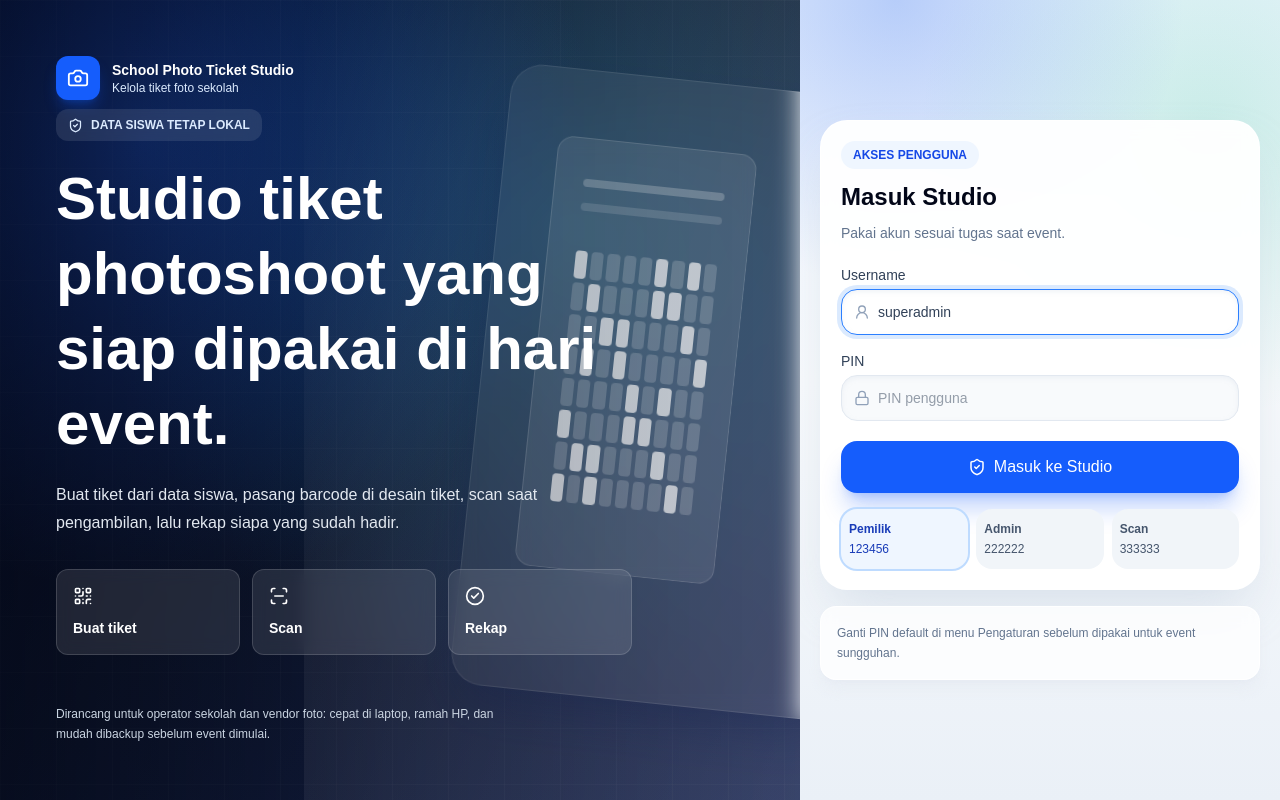
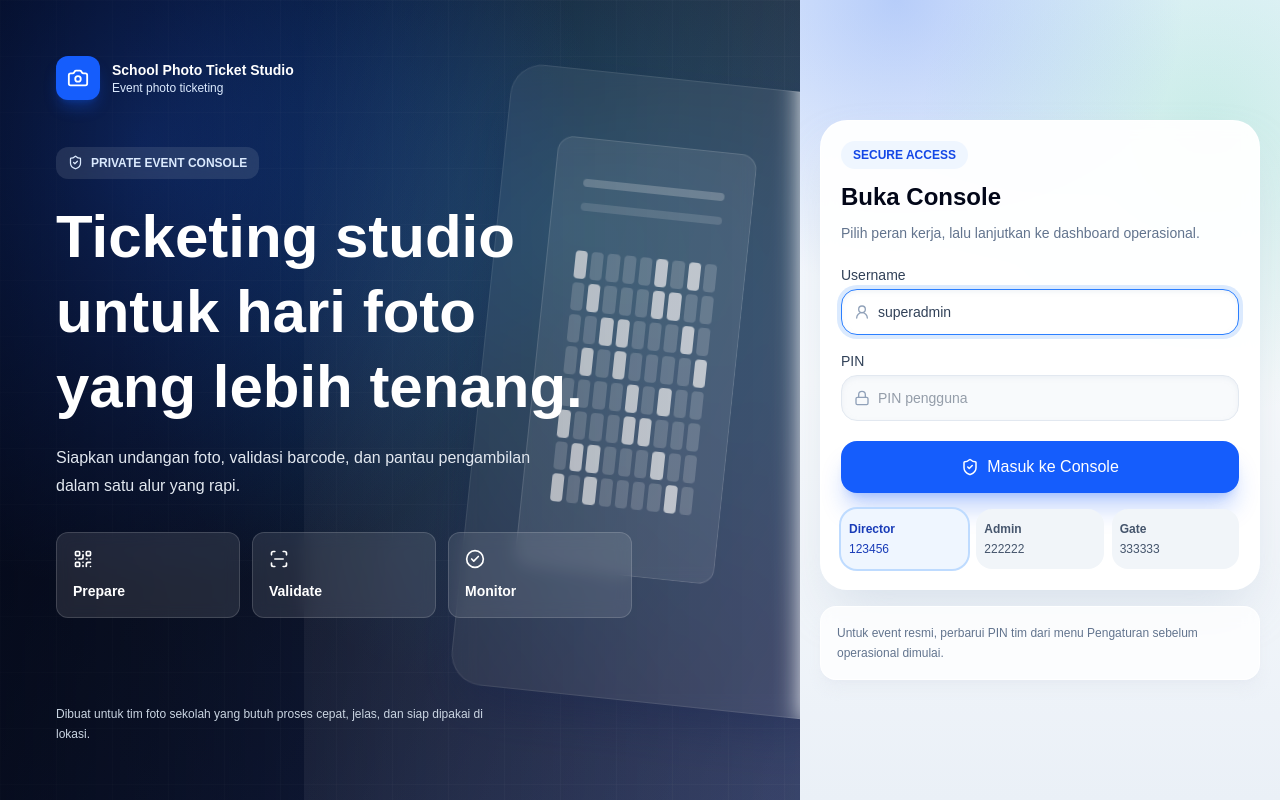
Before and after one commit to megaprocjr/tiketing, a Next.js app: page /login in a window 1280 px wide. Built offline with nearby package versions, Linux system fonts and the light colour scheme.

Commit message:
Refine premium login copy

```diff
--- a/app/login/page.tsx
+++ b/app/login/page.tsx
@@ -13,9 +13,9 @@ function LoginForm() {
   const [error, setError] = useState("");
   const [loading, setLoading] = useState(false);
   const rolePresets = [
-    { label: "Pemilik", username: "superadmin", pin: "123456", tone: "bg-blue-600 text-white shadow-blue-600/25" },
+    { label: "Director", username: "superadmin", pin: "123456", tone: "bg-blue-600 text-white shadow-blue-600/25" },
     { label: "Admin", username: "admin", pin: "222222", tone: "bg-white/15 text-white ring-1 ring-white/20" },
-    { label: "Scan", username: "operator", pin: "333333", tone: "bg-white/15 text-white ring-1 ring-white/20" },
+    { label: "Gate", username: "operator", pin: "333333", tone: "bg-white/15 text-white ring-1 ring-white/20" },
   ];
 
   async function submit(event: React.FormEvent) {
@@ -60,26 +60,26 @@ function LoginForm() {
               </span>
               <div>
                 <p className="text-sm font-bold">School Photo Ticket Studio</p>
-                <p className="text-xs text-blue-100">Kelola tiket foto sekolah</p>
+                <p className="text-xs text-blue-100">Event photo ticketing</p>
               </div>
             </div>
 
             <div className="max-w-2xl pb-10">
               <p className="inline-flex items-center gap-2 rounded-xl bg-white/10 px-3 py-2 text-xs font-black uppercase text-blue-100 backdrop-blur">
                 <ShieldCheck size={15} />
-                Data siswa tetap lokal
+                Private event console
               </p>
               <h1 className="mt-5 max-w-xl text-5xl font-bold leading-tight text-white xl:text-6xl">
-                Studio tiket photoshoot yang siap dipakai di hari event.
+                Ticketing studio untuk hari foto yang lebih tenang.
               </h1>
               <p className="mt-5 max-w-lg text-base leading-7 text-slate-200">
-                Buat tiket dari data siswa, pasang barcode di desain tiket, scan saat pengambilan, lalu rekap siapa yang sudah hadir.
+                Siapkan undangan foto, validasi barcode, dan pantau pengambilan dalam satu alur yang rapi.
               </p>
               <div className="mt-8 grid max-w-xl grid-cols-3 gap-3">
                 {[
-                  ["Buat tiket", QrCode],
-                  ["Scan", ScanLine],
-                  ["Rekap", CheckCircle2],
+                  ["Prepare", QrCode],
+                  ["Validate", ScanLine],
+                  ["Monitor", CheckCircle2],
                 ].map(([label, Icon]) => (
                   <div key={String(label)} className="rounded-xl border border-white/15 bg-white/10 p-4 text-white backdrop-blur">
                     <Icon size={20} />
@@ -90,7 +90,7 @@ function LoginForm() {
             </div>
 
             <p className="max-w-md text-xs leading-5 text-slate-300">
-              Dirancang untuk operator sekolah dan vendor foto: cepat di laptop, ramah HP, dan mudah dibackup sebelum event dimulai.
+              Dibuat untuk tim foto sekolah yang butuh proses cepat, jelas, dan siap dipakai di lokasi.
             </p>
           </div>
         </section>
@@ -107,12 +107,12 @@ function LoginForm() {
                 </span>
                 <div>
                   <p className="text-sm font-black">School Photo Ticket Studio</p>
-                  <p className="text-xs text-blue-100">Kelola tiket foto sekolah</p>
+                  <p className="text-xs text-blue-100">Event photo ticketing</p>
                 </div>
               </div>
-              <h1 className="mt-6 text-3xl font-black leading-tight">Masuk ke studio tiket foto.</h1>
+              <h1 className="mt-6 text-3xl font-black leading-tight">Masuk ke ruang kendali event.</h1>
               <p className="mt-3 text-sm leading-6 text-blue-50">
-                Buat tiket, scan pengambilan, dan pantau daftar siswa dari satu tempat.
+                Kelola akses foto, validasi kode, dan pantau progres pembagian secara real-time.
               </p>
               <div className="mt-5 grid grid-cols-3 gap-2">
                 {rolePresets.map((role) => (
@@ -134,10 +134,10 @@ function LoginForm() {
 
             <form onSubmit={submit} className="rounded-[1.7rem] border border-white/80 bg-white/95 p-4 shadow-2xl shadow-slate-300/70 backdrop-blur sm:p-5">
               <div className="mb-5">
-                <p className="inline-flex rounded-full bg-blue-50 px-3 py-1.5 text-xs font-black uppercase text-blue-700">Akses pengguna</p>
-                <h2 className="mt-3 text-2xl font-black text-slate-950">Masuk Studio</h2>
+                <p className="inline-flex rounded-full bg-blue-50 px-3 py-1.5 text-xs font-black uppercase text-blue-700">Secure access</p>
+                <h2 className="mt-3 text-2xl font-black text-slate-950">Buka Console</h2>
                 <p className="mt-2 text-sm leading-6 text-slate-500">
-                  Pakai akun sesuai tugas saat event.
+                  Pilih peran kerja, lalu lanjutkan ke dashboard operasional.
                 </p>
               </div>
               <label className="block text-sm font-medium text-slate-700">
@@ -172,7 +172,7 @@ function LoginForm() {
                 className="mt-5 inline-flex w-full items-center justify-center gap-2 rounded-2xl bg-blue-600 px-4 py-3.5 font-black text-white shadow-xl shadow-blue-600/25 hover:bg-blue-700 disabled:opacity-60"
               >
                 <ShieldCheck size={18} />
-                {loading ? "Masuk..." : "Masuk ke Studio"}
+                {loading ? "Membuka akses..." : "Masuk ke Console"}
               </button>
               <div className="mt-4 grid grid-cols-3 gap-2 text-[11px] leading-4 text-slate-600 min-[390px]:text-xs">
                 {rolePresets.map((role) => (
@@ -196,7 +196,7 @@ function LoginForm() {
             </form>
 
             <div className="mt-4 rounded-2xl border border-white/80 bg-white/80 p-4 text-xs leading-5 text-slate-500 shadow-lg shadow-slate-200/60 backdrop-blur">
-              Ganti PIN default di menu Pengaturan sebelum dipakai untuk event sungguhan.
+              Untuk event resmi, perbarui PIN tim dari menu Pengaturan sebelum operasional dimulai.
             </div>
           </div>
         </section>
```
